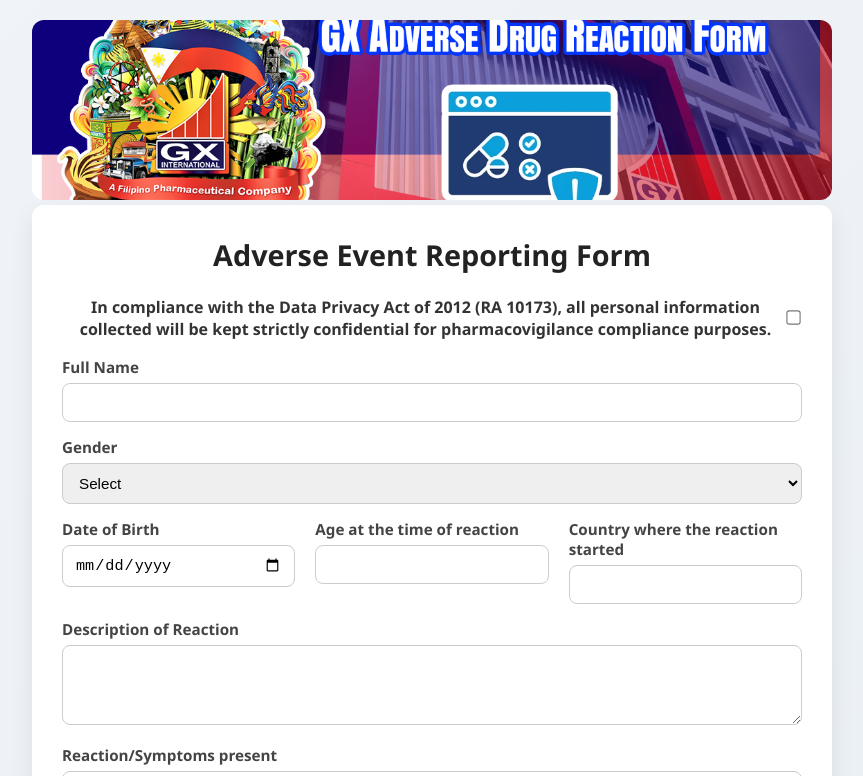
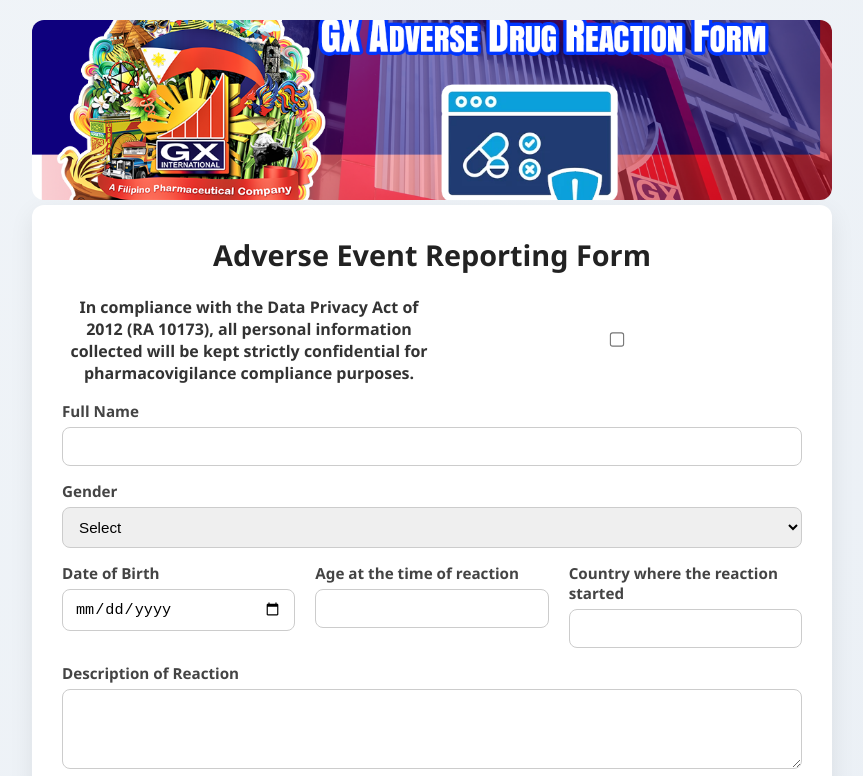
Before and after one commit to gxi2025/regulatoryadr, a plain HTML site: page index.html in a window 1280 px wide. Shown: the top 776 px of the page, without its empty margins (208-1071 px from the left). Drawn offline with Linux system fonts and the light colour scheme.

Commit message:
Update index.html

```diff
--- a/index.html
+++ b/index.html
@@ -215,7 +215,7 @@ button:hover {
     <h2>Adverse Event Reporting Form</h2>
 	<input type="hidden" name="Timestamp" id="timestamp">
 	<div class="privacy">
-		<table style="border:0px"><td><th> In compliance with the Data Privacy Act of 2012 (RA 10173), all personal information collected will be kept strictly confidential for pharmacovigilance compliance purposes.</th><th> <input type="checkbox" name="Consent" required></th></td></table>
+		<table style="border:0px"><td><th width="50%"> In compliance with the Data Privacy Act of 2012 (RA 10173), all personal information collected will be kept strictly confidential for pharmacovigilance compliance purposes.</th><th width="50%"> <input type="checkbox" name="Consent" required></th></td></table>
 
 
 	</div>
```
